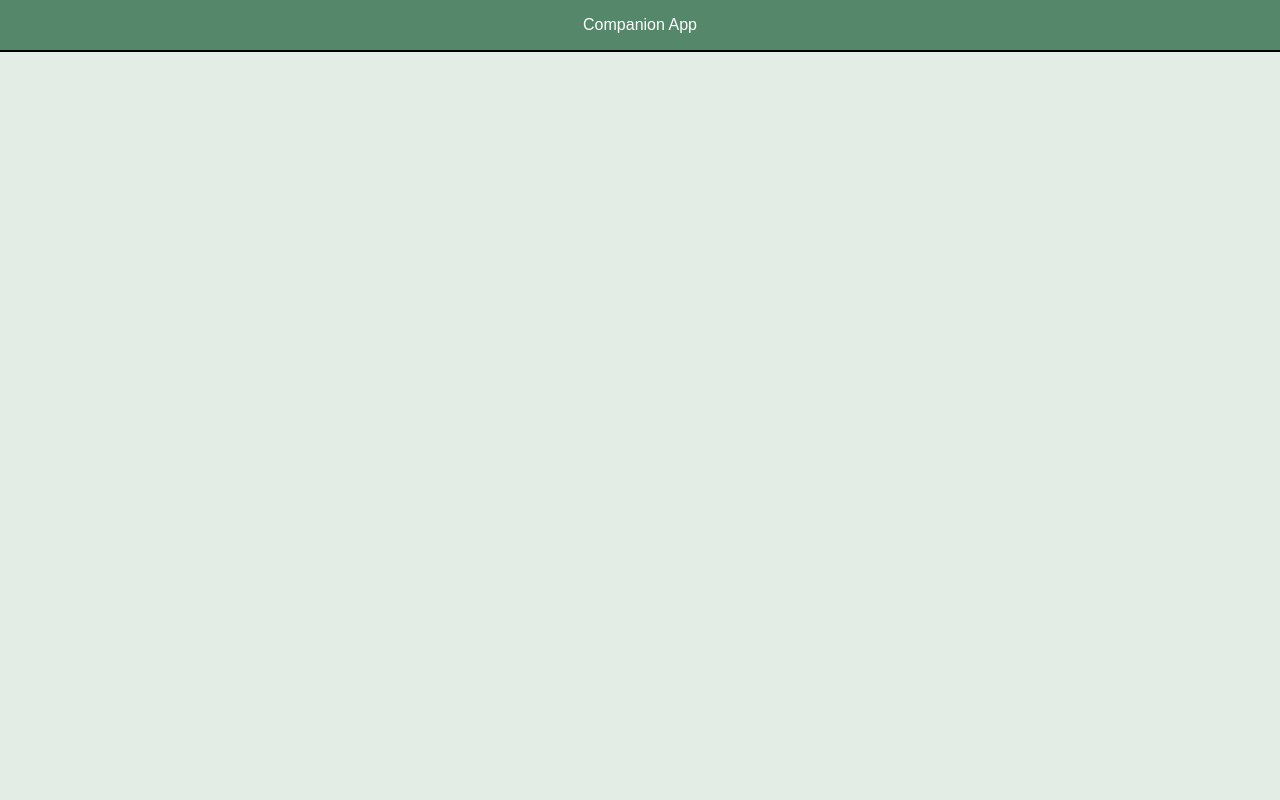
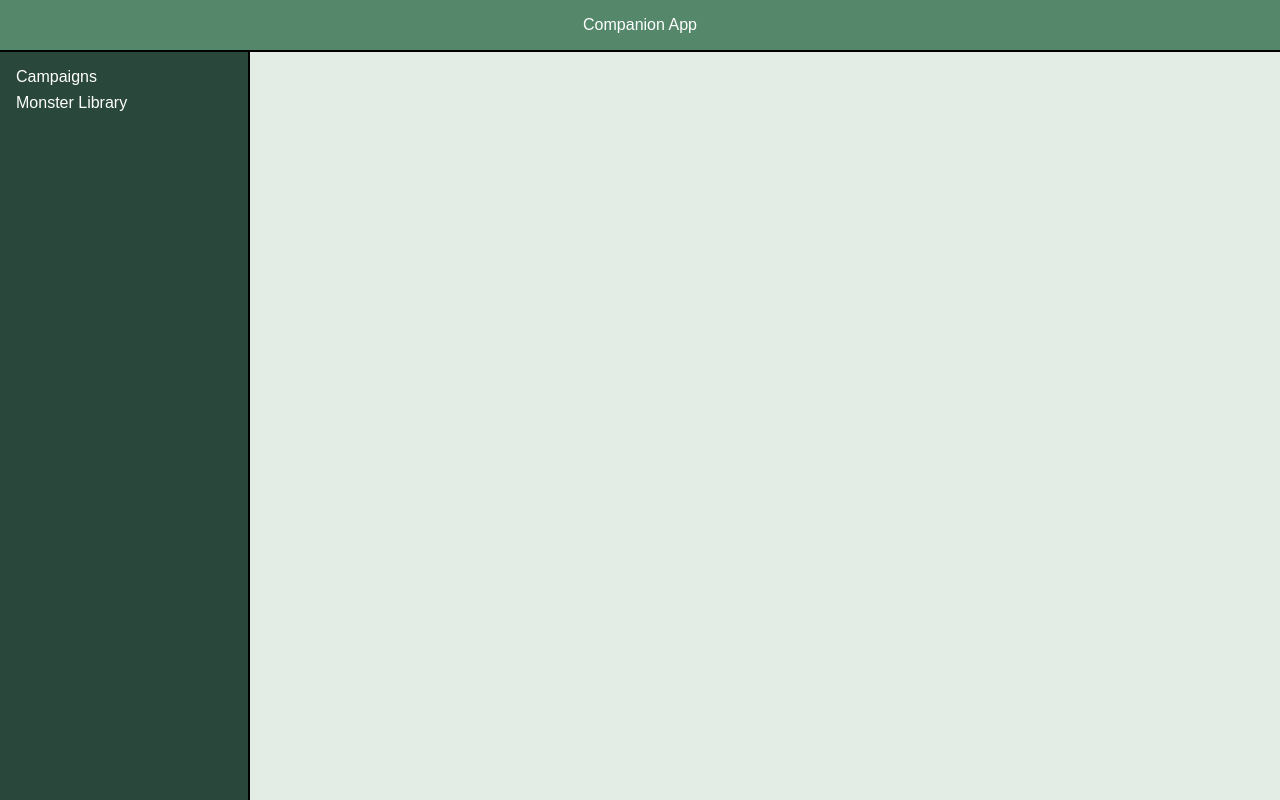
Before and after one commit to bmckay18/ttrpg-companion, an Angular app: page / in a window 1280 px wide. Built offline with nearby package versions, Linux system fonts and the light colour scheme.

Commit message:
Setup sidebar navigation display

```diff
--- a/src/app/app.css
+++ b/src/app/app.css
@@ -0,0 +1,3 @@
+.content-layout {
+    display: flex;
+}
--- a/src/app/app.html
+++ b/src/app/app.html
@@ -1,2 +1,5 @@
 <app-header-bar></app-header-bar>
-<router-outlet />
+<div class="content-layout">
+    <app-navigation-sidebar></app-navigation-sidebar>
+    <router-outlet />
+</div>
--- a/src/app/app.ts
+++ b/src/app/app.ts
@@ -1,10 +1,11 @@
 import { Component, signal } from '@angular/core';
 import { RouterOutlet } from '@angular/router';
 import { HeaderBar } from './header-bar/header-bar';
+import { NavigationSidebar } from './navigation-sidebar/navigation-sidebar';
 
 @Component({
   selector: 'app-root',
-  imports: [RouterOutlet, HeaderBar],
+  imports: [RouterOutlet, HeaderBar, NavigationSidebar],
   templateUrl: './app.html',
   styleUrl: './app.css',
 })
--- /dev/null
+++ b/src/app/navigation-sidebar/navigation-sidebar.css
@@ -0,0 +1,11 @@
+nav {
+    background-color: var(--navigation-color);
+    color: white;
+    display: flex;
+    flex-direction: column;
+    padding: 1rem 0 1rem 1rem;
+    min-height: calc(100vh - 2rem - 2px - 18px); /* 100vh - the header height*/
+    min-width: 250px;
+    gap: 0.5rem;
+    border-right: var(--border-default);
+}
--- /dev/null
+++ b/src/app/navigation-sidebar/navigation-sidebar.html
@@ -0,0 +1,4 @@
+<nav>
+    <a>Campaigns</a>
+    <a>Monster Library</a>
+</nav>
```
Also changed, not shown: src/app/navigation-sidebar/navigation-sidebar.ts (added, +9 -0 lines), 1 other file (tests, documents, lock files or other folders).
